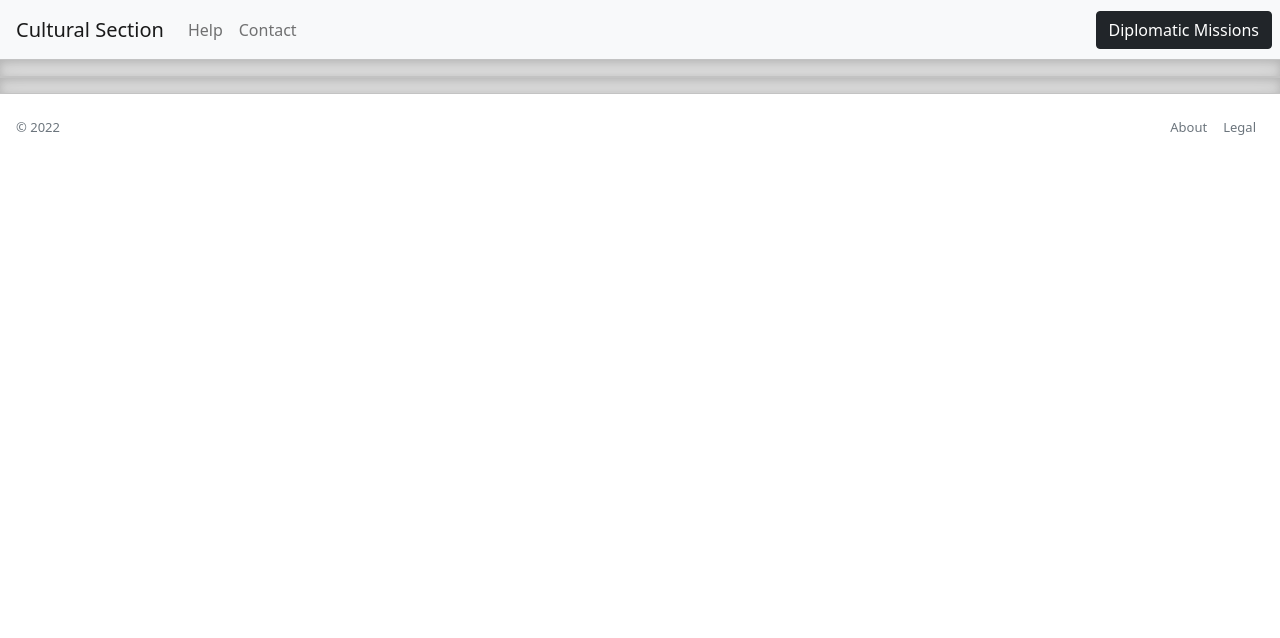
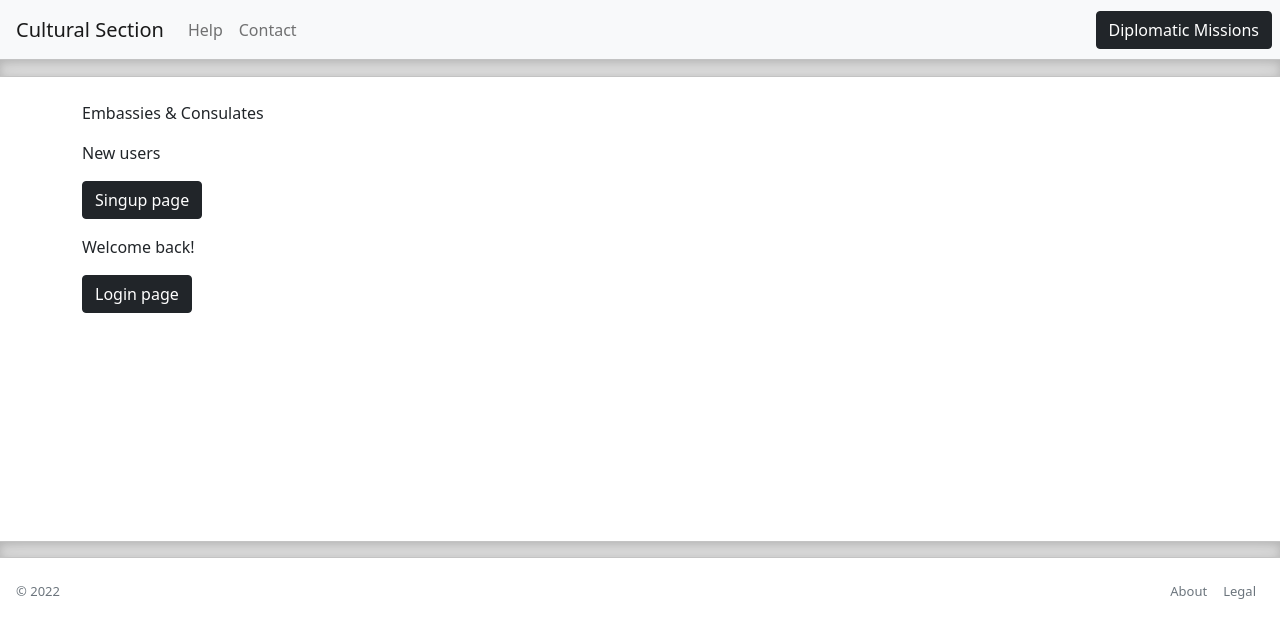
Before and after one commit to aa-ag/culturalsection, a Vue app in the folder client/: page /missions in a window 1280 px wide. Shown: the top 638 px of the page. Built offline with nearby package versions, Linux system fonts and the light colour scheme.

Commit message:
Add final touches for diplomatic missions' page

```diff
--- a/client/src/App.vue
+++ b/client/src/App.vue
@@ -15,7 +15,7 @@
           </li>
         </ul>
         <ul class="navbar-nav flex-row flex-wrap ms-md-auto">
-          <a class="btn btn-dark" href="login" role="button">Diplomatic Missions</a>
+          <a class="btn btn-dark" href="missions" role="button">Diplomatic Missions</a>
         </ul>
       </div>
     </nav>
--- /dev/null
+++ b/client/src/components/Missions.vue
@@ -0,0 +1,19 @@
+<template>
+  <div class="container">
+    <p>Embassies & Consulates</p>
+    <div class="mb-3">
+        <p>New users</p>
+        <a class="btn btn-dark" href="signup" role="button">Singup page</a>
+    </div>
+    <div class="mb-3">
+        <p>Welcome back!</p>
+        <a class="btn btn-dark" href="login" role="button">Login page</a>
+    </div>
+  </div>
+</template>
+<style>
+.container {
+  padding-top: 1.5rem;
+  height: 29rem;
+}
+</style>
--- a/client/src/router/index.js
+++ b/client/src/router/index.js
@@ -1,5 +1,6 @@
 import { createRouter, createWebHistory } from "vue-router";
 import Home from "../components/Home.vue";
+import Missions from "../components/Missions.vue";
 import Login from "../components/Login.vue";
 import Signup from "../components/Signup.vue";
 import Help from "../components/Help.vue";
@@ -13,6 +14,11 @@ const routes = [
     path: "/",
     name: "Home",
     component: Home,
+  },
+  {
+    path: "/missions",
+    name: "Missions",
+    component: Missions,
   },
   {
     path: "/login",
```
